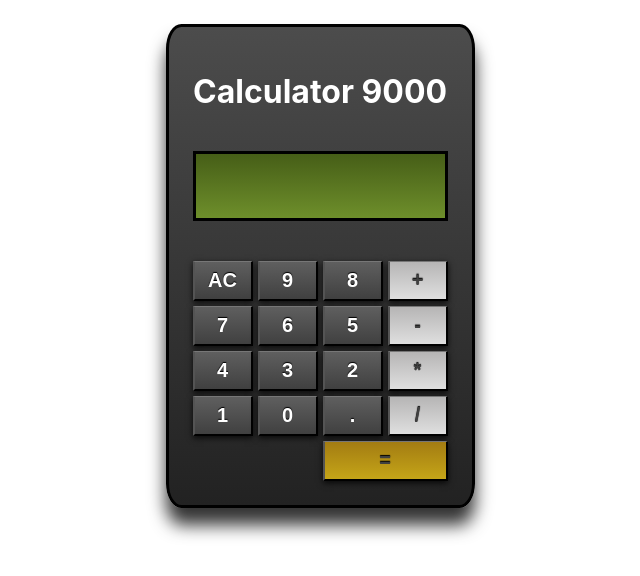
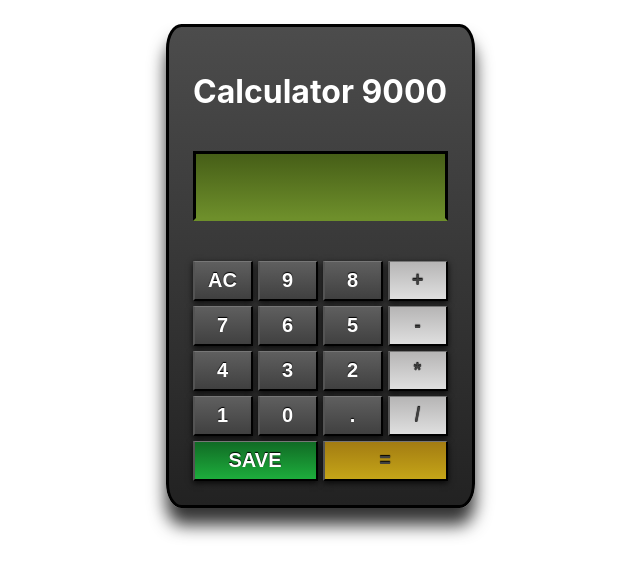
Before and after one commit to ifanl-ibrahim/calculator-9000, a React (Create React App) app in the folder calculator9000/: page / in a window 1280 px wide. Shown: the top 576 px of the page, without its empty margins (320-960 px from the left). Built offline with nearby package versions, Linux system fonts and the light colour scheme.

Commit message:
job4 (en cour)

```diff
--- a/calculator9000/src/component/Calculator.js
+++ b/calculator9000/src/component/Calculator.js
@@ -12,31 +12,38 @@ import {useState} from "react"
 export default function Calculator() {
 
   let [screen, setScreen] = useState('')
-  let [over9000, setOver] = useState('')
+  let [over9000, setOver] = useState(false)
+  let calc = [];
+  let resultat = [];
 
+  console.log(over9000)
   const hundleClick = (calcNumber) => {
     setScreen(screen + calcNumber)
     if (calcNumber === "AC") {
+      setOver(false)
       setScreen('')
     }
-  };
+    calc.push(screen + calcNumber)
+    console.log(calc)
+  }
 
   const handleResult = (result) => {
     if (result > 9000) {
-      setScreen(result)
-      setOver(over9000)
+      setOver(true)
     } else {
       setScreen(result)
-      setOver('')
+      setOver(false)
+      resultat.push(result)
     }
   }
 
   return (
+    <div>
       <div className="calculator9000">
         <TheTitle />
         <div className="cal-wrapper">
-        <BeautifulScreen screenValue= {screen}/>
-        <ItSOverNineThousand overValue= {screen} handleResultParent={handleResult}/>
+          <BeautifulScreen screenValue= {screen} />
+          {over9000 && <ItSOverNineThousand handleResultParent={handleResult} />}
           <div className="cal-buttons">
             <div className="numbers">
               <AmazingNumberButton hundleClickParent={hundleClick} />
@@ -46,9 +53,16 @@ export default function Calculator() {
             </div>
           </div>
           <div className="specials">
-          <MagnificientEqualButton equal={screen} hundleClickParent={handleResult}/>
+            <button className="save" onClick={() => {
+
+            }}>SAVE</button>
+            <MagnificientEqualButton equal={screen} hundleClickParent={handleResult} />
           </div>
         </div>
       </div>
-  );
+      <div className="tableSave">
+
+      </div>
+    </div>
+  )
 }
--- a/calculator9000/src/component/ItSOverNineThousand.js
+++ b/calculator9000/src/component/ItSOverNineThousand.js
@@ -1,13 +1,12 @@
 import React from "react";
 
 function ItSOverNineThousand(props) {
-    if (props.overValue === true) {
-        return (
-            <div className="9000">
-                <p>It’s Over 9000 !!!</p>
-            </div>
-        )
-    }
+
+    return (
+        <div className="over9000">
+            <p>It’s Over 9000 !!!</p>
+        </div>
+    )
 }
 
 export default ItSOverNineThousand;
--- a/calculator9000/src/component/MagnificientEqualButton.js
+++ b/calculator9000/src/component/MagnificientEqualButton.js
@@ -3,6 +3,7 @@
 function MagnificientEqualButton(props) {
 
     let equal = '=';
+    // let save = 'SAVE'
 
     const hundleResult = () => {
         props.hundleClickParent(equal)
--- a/calculator9000/src/style/Calculator.css
+++ b/calculator9000/src/style/Calculator.css
@@ -21,15 +21,24 @@ body {
 }
 
 .screen {
-    border: solid;
     /* margin: 1.5vh; */
     padding: 4vh;
     background: linear-gradient(rgb(70, 94, 23) 0%, rgb(110, 143, 43) 100%);
-    color: #404040;
     border: #000 solid;
     font-family: 'Silkscreen', cursive;
     font-weight: bold;
     color: #333333;
+    border-bottom: solid rgb(110, 143, 43);
+}
+
+p {
+    color: darkred;
+    margin: 0;
+    padding: 0;
+    border: #000 solid;
+    border-top: solid rgb(110, 143, 43);
+    background: rgb(110, 143, 43);
+    font-family: 'Silkscreen', cursive;
 }
 
 .cal-buttons {
@@ -45,10 +54,6 @@ body {
     grid-template-columns: auto auto auto;
     column-gap: 5px;
     row-gap: 5px;
-}
-
-.nine-thounsand {
-    color: darkred;
 }
 
 .operation {
@@ -86,3 +91,9 @@ button {
     justify-content: end;
     column-gap: 5px;
 }
+
+.save {
+    background: linear-gradient(#116b25 0%, #1dad3c 100%);
+    color: #fff;
+    width: 125px;
+}
```
Also changed, not shown: calculator9000/src/style/Other.css (deleted, +0 -7 lines), 1 other file (tests, documents, lock files or other folders). Lines whose indentation alone changed are shown as unchanged.
